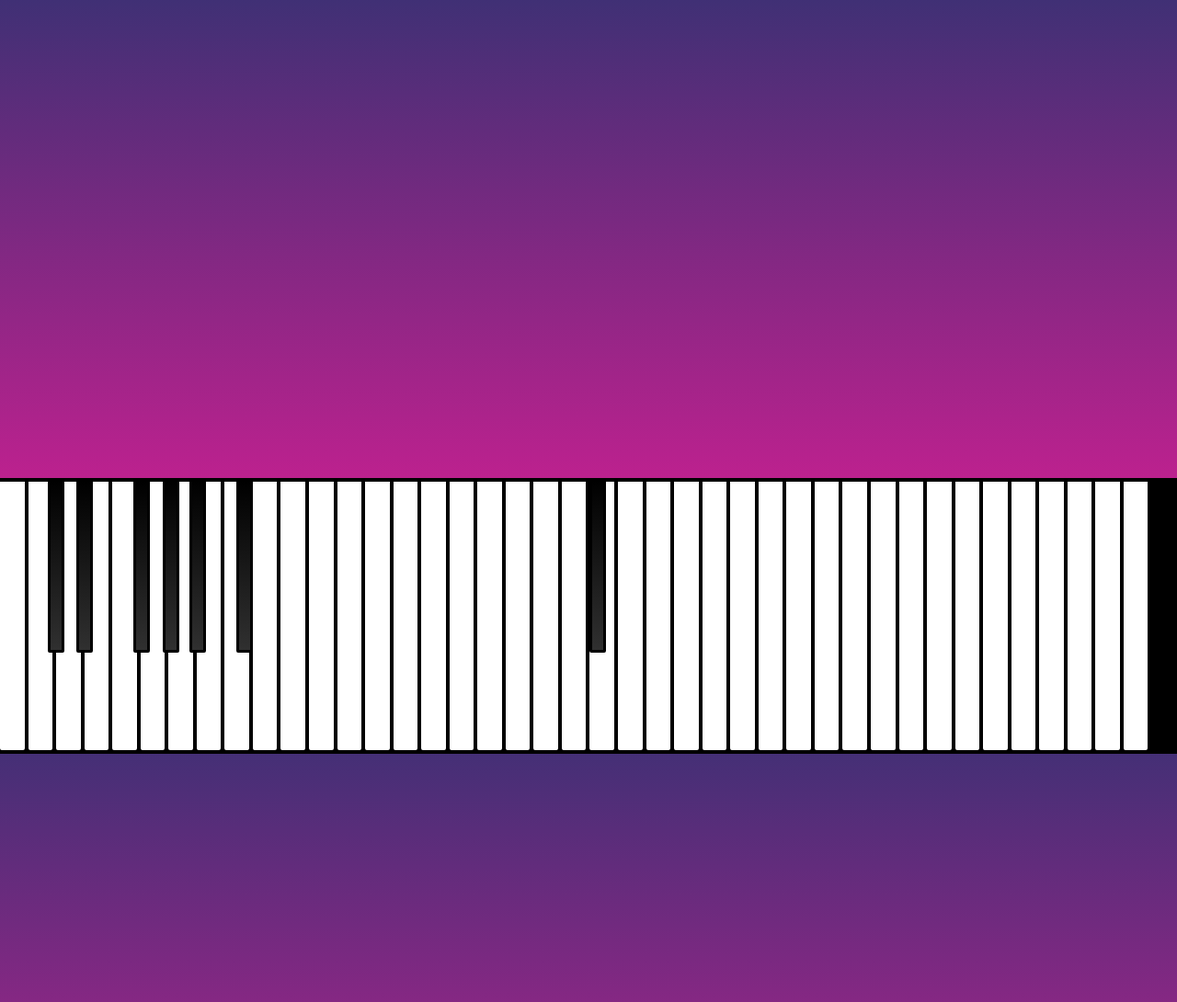
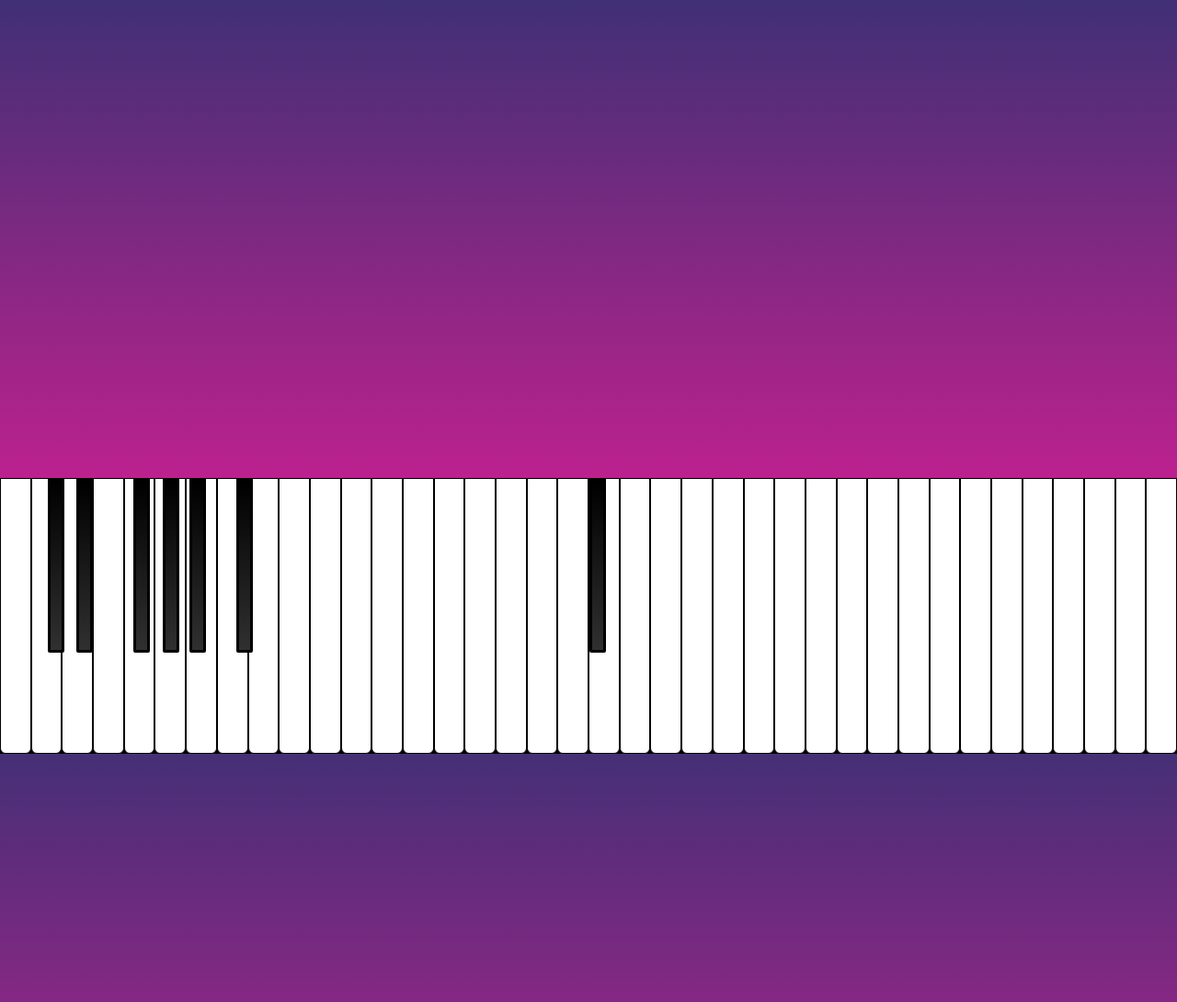
Before and after one commit to Aswintvinod/Piano-V1-basic, a plain HTML site: page piano/index.html in a window 1280 px wide. Shown: the top 1090 px of the page at 92% size. Drawn offline with Linux system fonts and the light colour scheme.

Commit message:
36 keys fixed

```diff
--- a/piano/index.html
+++ b/piano/index.html
@@ -51,9 +51,6 @@
       <button class="white-key D5-key"></button>
       <button class="white-key D5-key"></button>
       <button class="white-key D5-key"></button>
-      <button class="white-key D5-key"></button>
-      <button class="white-key D5-key"></button>
-      <button class="white-key D5-key"></button>
     </div>
     <script src="script.js"></script>
   </body>
--- a/piano/style.css
+++ b/piano/style.css
@@ -20,12 +20,12 @@ body {
 }
 
 .white-key {
-  width: 2.7%;
+  width: 2.77777777777%;
   height: 300px;
   background-color: #fff;
-  border: 4px solid black;
+  border: 0.1px solid black;
   border-radius: 0 0 6px 6px;
-  margin-left: -4px;
+  margin-left: 0px;
   outline: none;
   cursor: pointer;
 }
```
